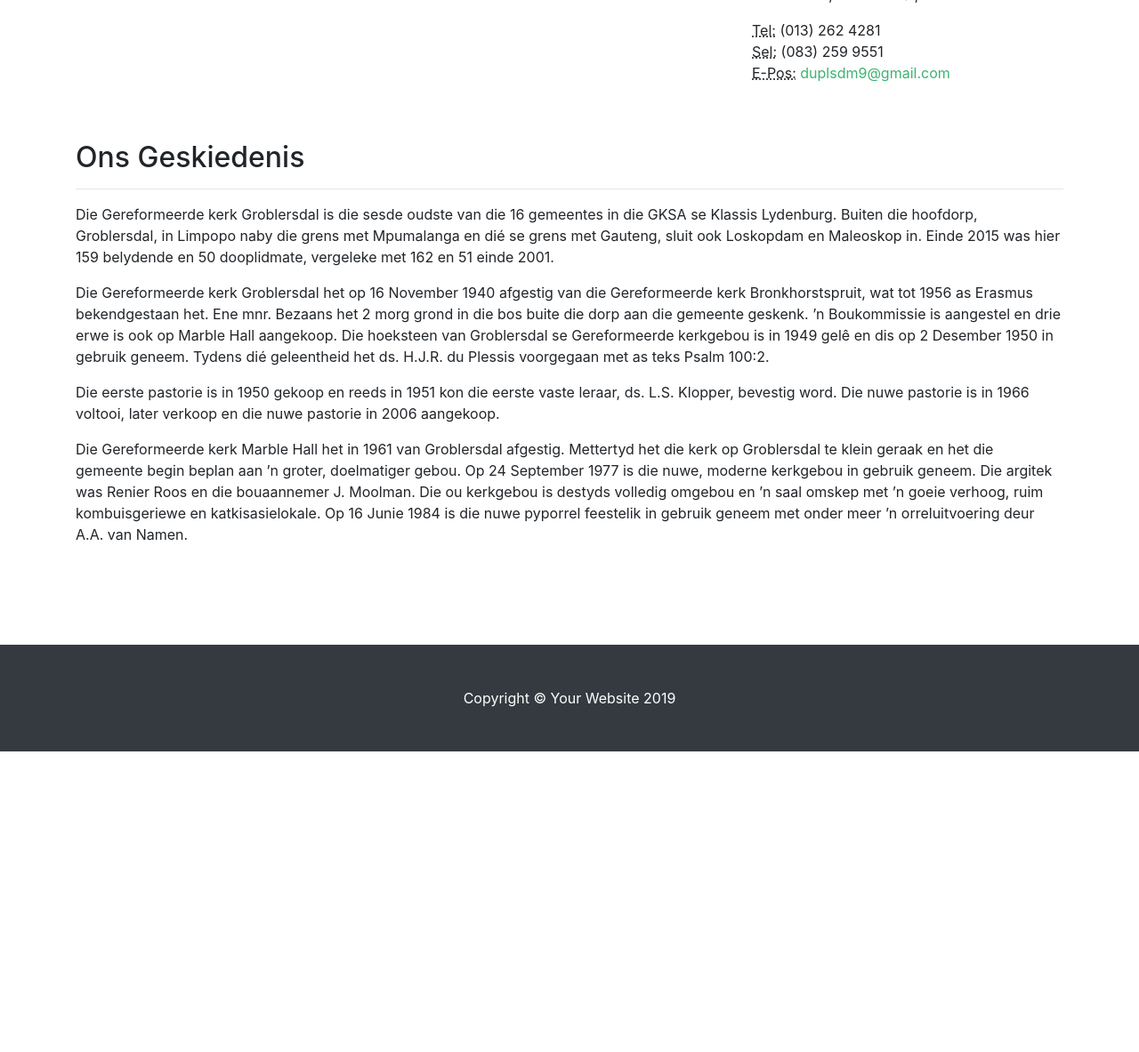
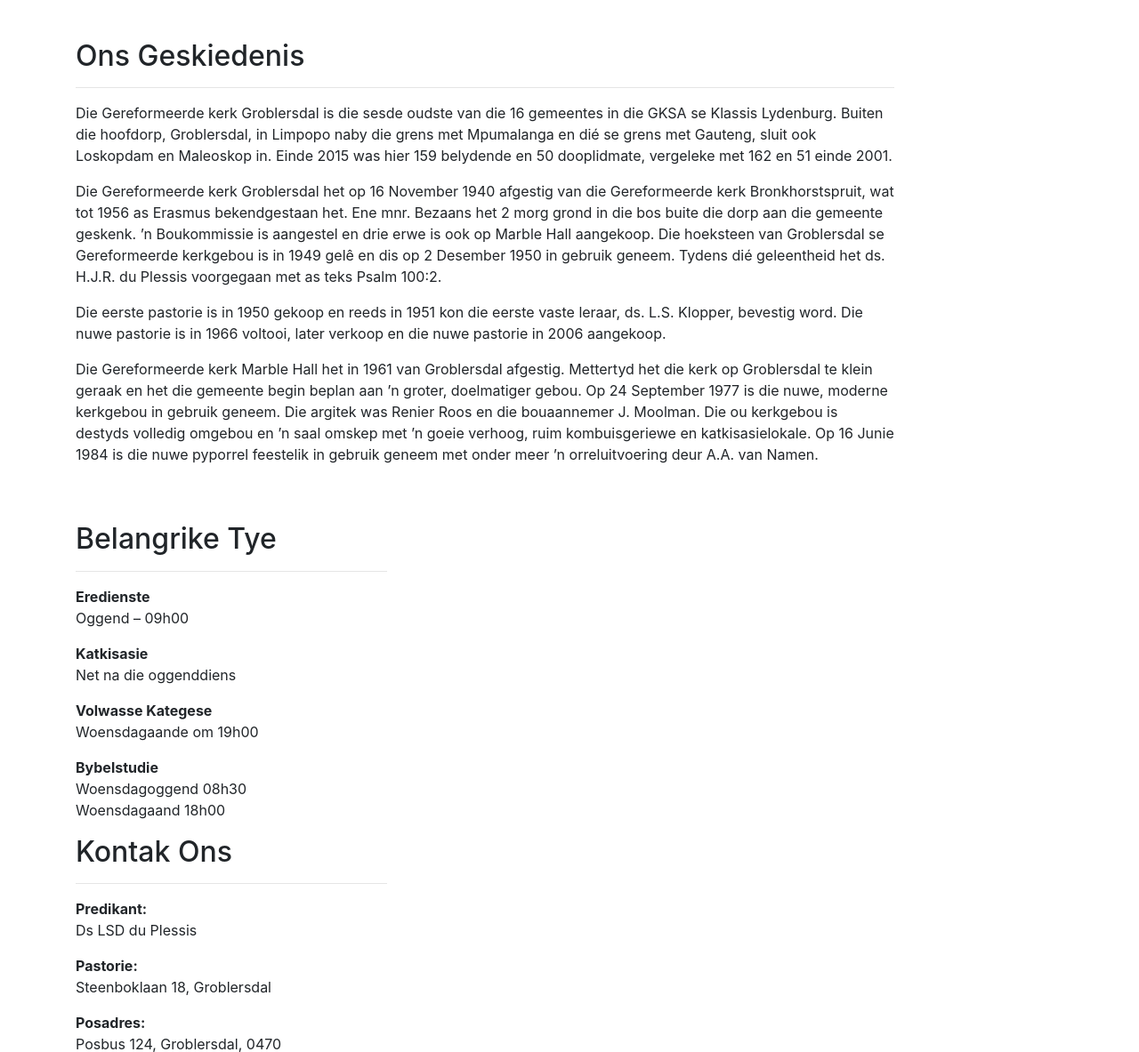
Before and after one commit to sharu725/business-frontpage, a Jekyll site: the page built from index.html, in a window 1280 px wide and 1400 px high, scrolled down 791 px, cut to the strip 217-1400 px from the top of the window. Shown: the whole strip at 89% size. Built offline with Jekyll 4.4.1, drawn with Linux system fonts in a browser that asks for light colours; comment, search, counter and statistics services are not loaded; before the commit the page ends 1853 px from its top, so only the background shows below that.

Commit message:
Update index.html

```diff
--- a/index.html
+++ b/index.html
@@ -3,7 +3,7 @@
 ---
 
 <div class="row">
-  <div class="col-md-8 mb-5">
+  <div class="col-md-10 mb-5">
     <h2>Nuutse Preek</h2>
     <hr />
     <div>
@@ -13,12 +13,7 @@
       </div>
     </div>
   </div>
-  {% include sidebar.html %}
-</div>
-<!-- /.row -->
-
-<div class="row">
-  <div class="col-md-12 mb-5">
+  <div class="col-md-10 mb-5">
       <h2>Ons Geskiedenis</h2>
     <hr />
     <p>
@@ -34,4 +29,6 @@
       Die Gereformeerde kerk Marble Hall het in 1961 van Groblersdal afgestig. Mettertyd het die kerk op Groblersdal te klein geraak en het die gemeente begin beplan aan ’n groter, doelmatiger gebou. Op 24 September 1977 is die nuwe, moderne kerkgebou in gebruik geneem. Die argitek was Renier Roos en die bouaannemer J. Moolman. Die ou kerkgebou is destyds volledig omgebou en ’n saal omskep met ’n goeie verhoog, ruim kombuisgeriewe en katkisasielokale. Op 16 Junie 1984 is die nuwe pyporrel feestelik in gebruik geneem met onder meer ’n orreluitvoering deur A.A. van Namen.
       </p>
   </div>
+  {% include sidebar.html %}
 </div>
+<!-- /.row -->
```
